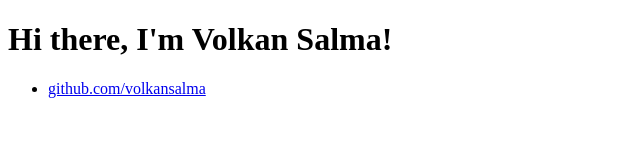
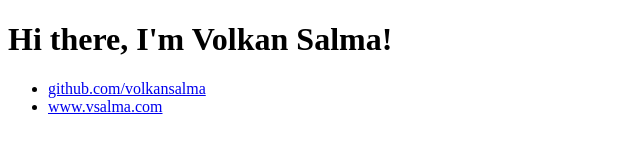
Before and after one commit to volkansalma/volkansalma.github.io, a plain HTML site: page index.html in a window 1280 px wide. Shown: the whole page, without its empty margins (0-640 px from the left). Drawn offline with Linux system fonts and the light colour scheme.

Commit message:
Update index.html

```diff
--- a/index.html
+++ b/index.html
@@ -12,6 +12,7 @@
 		<footer>
     		<ul>
         		<li><a href="https://github.com/volkansalma">github.com/volkansalma</a></li>
+			<li><a href="https://vsalma.com">www.vsalma.com</a></li>
 			</ul>
 		</footer>
 	</body>
```
